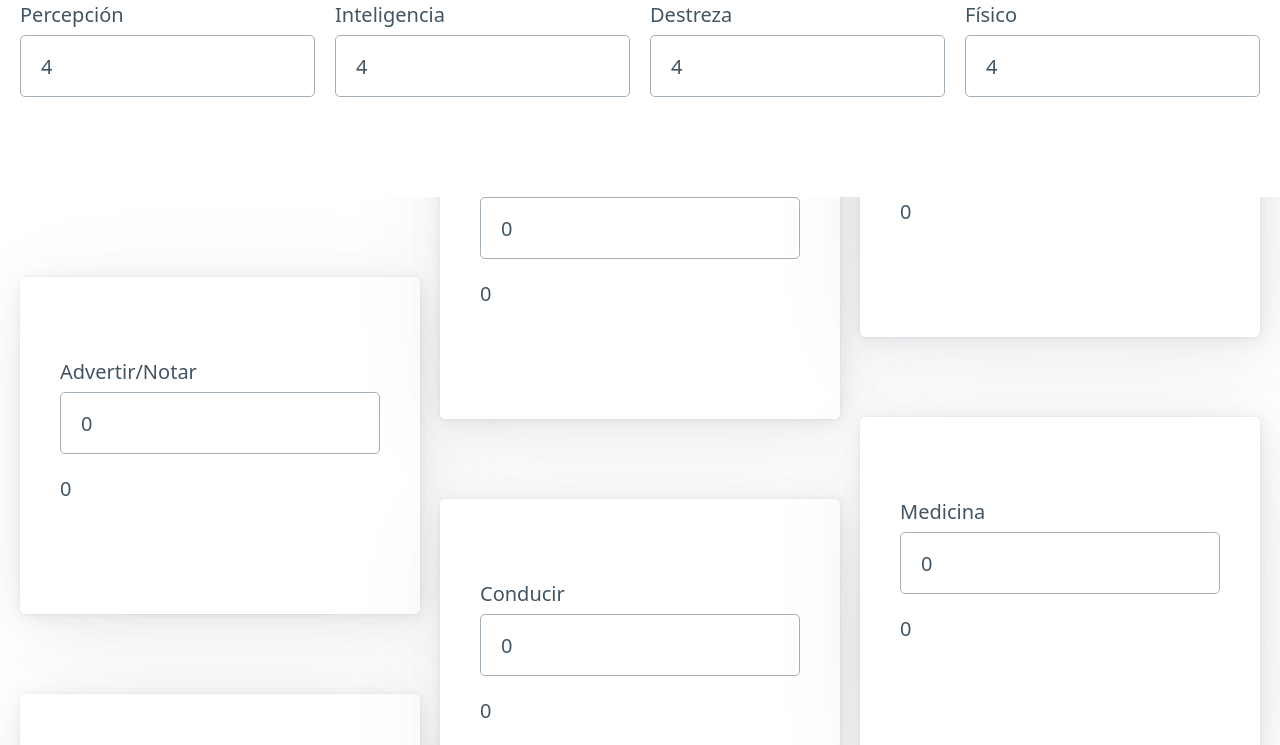
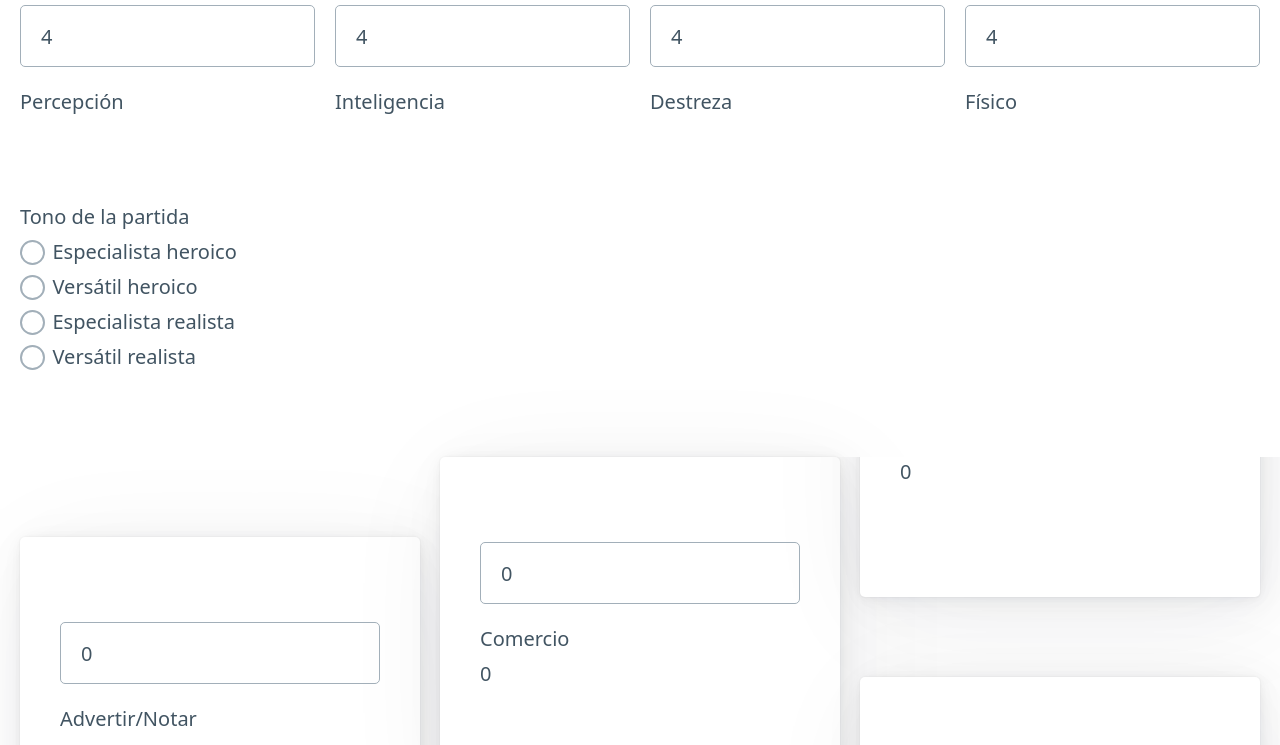
Before and after one commit to xenock/hoja-personaje-RyF, a React (Vite) app: page / in a window 1280 px wide. Shown: the top 745 px of the page. Built offline with nearby package versions, Linux system fonts and the light colour scheme.

Commit message:
feat: grouped abilities and added tone

```diff
--- a/src/App.jsx
+++ b/src/App.jsx
@@ -7,46 +7,67 @@ function App() {
   const {
     register,
     handleSubmit,
+    getValues,
     watch,
     formState: { errors },
   } = useForm()
+
+  console.log(getValues())
 
   return (
     <main className="container-fluid">
       <header>
         <section style={{ columns: 4 }}>
           {Object.entries(attributes).map(([key, { label }]) => (
-            <>
-              <label htmlFor={key}>{label}</label>
+            <label htmlFor={key}>
               <input
                 name={key}
                 placeholder={label}
-                {...register(key)}
+                {...register(`attributes.${key}`)}
                 type="number"
                 min={config.attributes.min}
                 max={config.attributes.max}
                 defaultValue={config.attributes.min}
               />
-            </>
+              {label}
+            </label>
           ))}
         </section>
       </header>
+      <section>
+        <fieldset>
+          <legend>Tono de la partida</legend>
+          {Object.entries(config.pyramid).map(([key, { label }]) => (
+            <label htmlFor={key}>
+              <input type="radio" {...register('pyramid')} value={key} />
+              {label}
+            </label>
+          ))}
+        </fieldset>
+        {config.pyramid[watch('pyramid')]?.values.map((value, index) => (
+          <p>
+            {value} habilidades de nivel {index + 1}
+          </p>
+        ))}
+      </section>
       <section style={{ columns: 3 }}>
         {abilities.actual.map(({ key, label, attribute }) => (
           <article>
-            <label htmlFor={key}>{label}</label>
+            <label htmlFor={key}>
               <input
                 name={key}
                 placeholder={label}
-              {...register(key)}
+                {...register(`abilities.${key}`)}
                 type="number"
                 min={config.abilities.min}
                 max={config.abilities.max}
                 defaultValue={config.abilities.min}
               />
+              {label}
+            </label>
             <p>{`${
-              Number(watch(attribute, config.abilities.min)) +
-              Number(watch(key, 0))
+              Number(watch(`attributes.${attribute}`, config.abilities.min)) +
+              Number(watch(`abilities.${key}`, 0))
             }`}</p>
           </article>
         ))}
--- a/src/db.js
+++ b/src/db.js
@@ -43,10 +43,16 @@ export const config = {
     normal: 30,
   },
   pyramid: {
-    specialistHeroic: [3, 3, 3, 3, 3, 1],
-    versatileHeroic: [6, 5, 4, 3, 2, 1],
-    specialistRealistic: [2, 2, 2, 2, 2],
-    versatileRealistic: [5, 4, 3, 2, 1],
+    specialistHeroic: {
+      label: 'Especialista heroico',
+      values: [3, 3, 3, 3, 3, 1],
+    },
+    versatileHeroic: { label: 'Versátil heroico', values: [6, 5, 4, 3, 2, 1] },
+    specialistRealistic: {
+      label: 'Especialista realista',
+      values: [2, 2, 2, 2, 2],
+    },
+    versatileRealistic: { label: 'Versátil realista', values: [5, 4, 3, 2, 1] },
   },
 }
 
```
Lines whose indentation alone changed are shown as unchanged.
